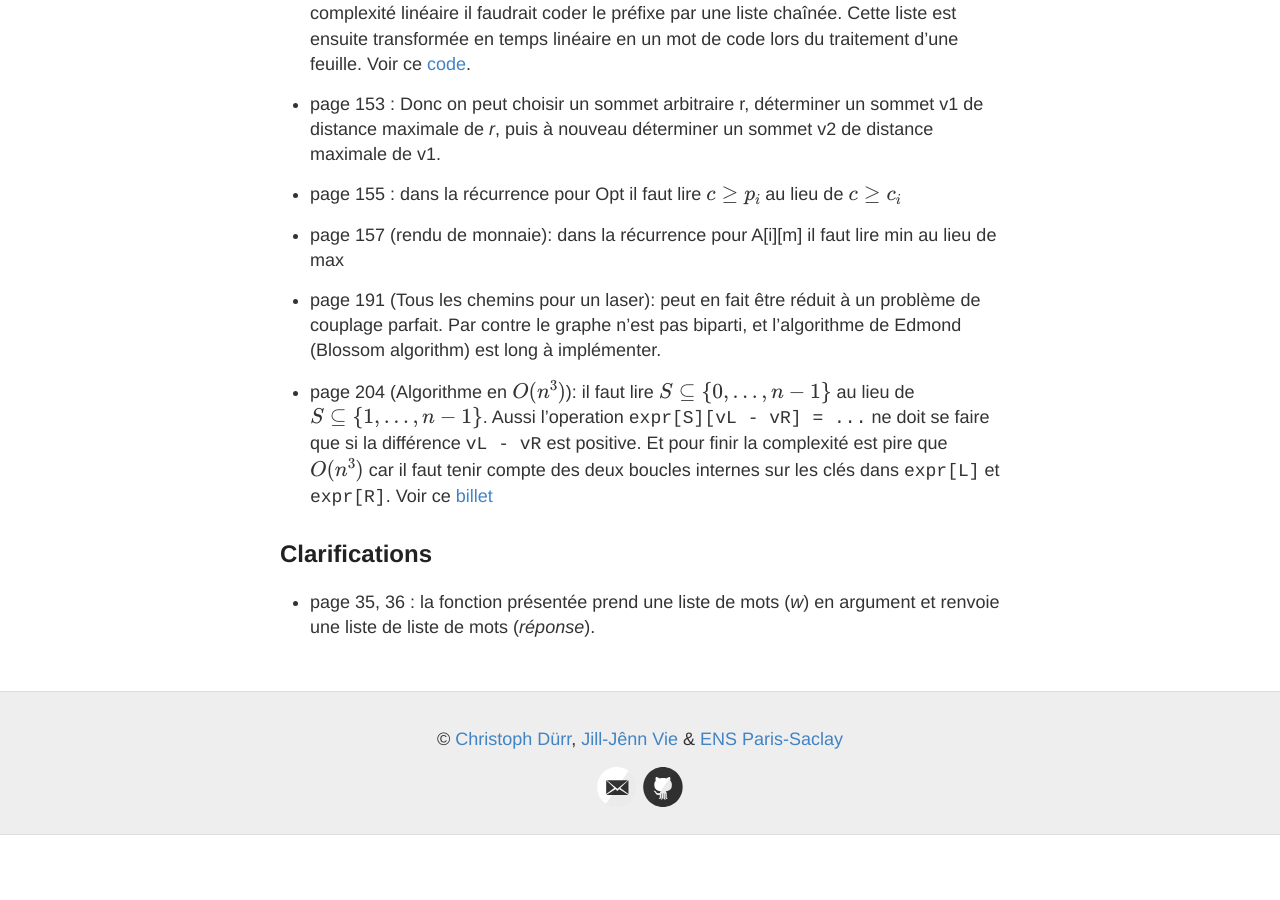
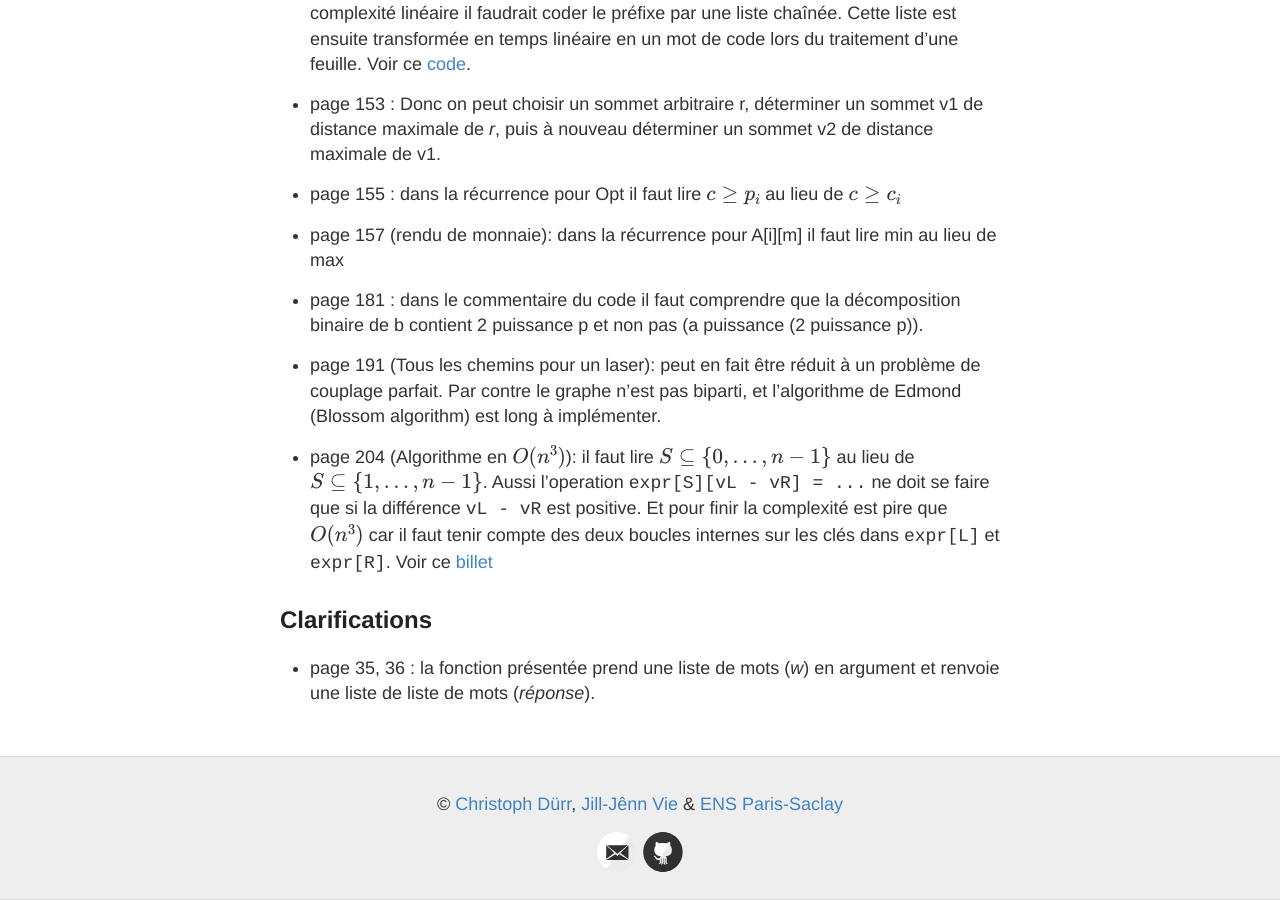
Before and after one commit to jilljenn/tryalgo.org, a Jekyll site: the page built from errata.md, in a window 1280 px wide and 900 px high, scrolled down 1087 px. Built offline with Jekyll 4.4.1, drawn with Linux system fonts in a browser that asks for light colours; nearby versions of some CDN libraries; formulas are drawn with MathJax 3; before the commit the page ends 1922 px from its top, so only the background shows below that.

Commit message:
errata, comment code fast exp

```diff
--- a/errata.md
+++ b/errata.md
@@ -35,6 +35,8 @@ Voici une liste de coquilles dans le livre.
 
 - page 157 (rendu de monnaie): dans la récurrence pour A[i][m] il faut lire min au lieu de max
 
+- page 181 : dans le commentaire du code il faut comprendre que la décomposition binaire de b contient 2 puissance p et non pas (a puissance (2 puissance p)).
+
 - page 191 (Tous les chemins pour un laser): peut en fait être réduit à un problème de couplage parfait.  Par contre le graphe n'est pas biparti, et l'algorithme de Edmond (Blossom algorithm) est long à implémenter.
 
 - page 204 (Algorithme en \\(O(n^3)\\)): il faut lire \\(S \subseteq\\{0,\ldots,n-1\\}\\) au lieu de \\( S \subseteq\\{1,\ldots,n-1\\} \\).  Aussi l'operation `expr[S][vL - vR] = ...` ne doit se faire que si la différence `vL - vR` est  positive.  Et pour finir la complexité est pire que $O(n^3)$ car il faut tenir compte des deux boucles internes sur les clés dans `expr[L]` et `expr[R]`.  Voir ce [billet]({% post_url en/2017-06-29-le-compte-est-bon %})
```
